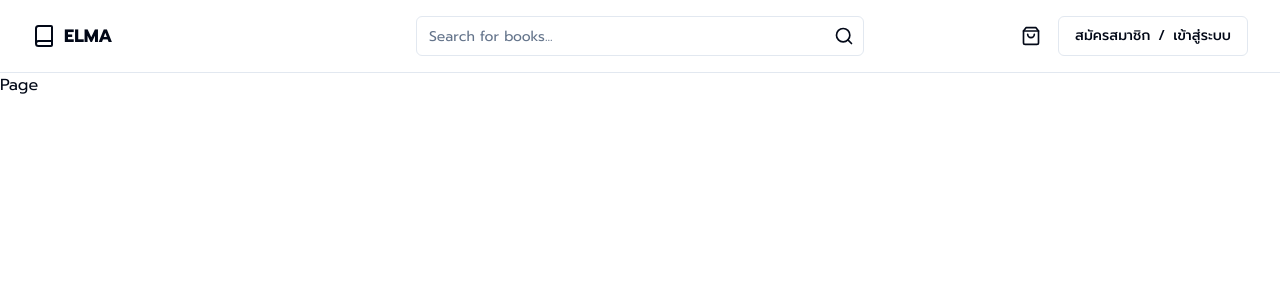
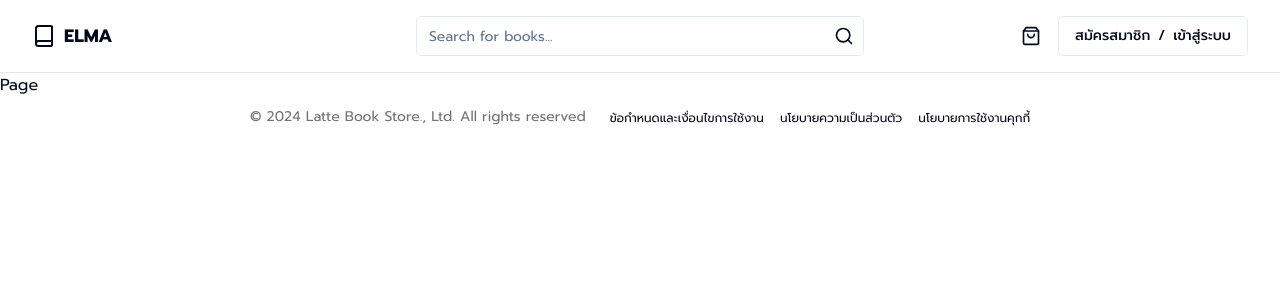
Before and after one commit to staciax/elma, a Next.js app in the folder frontend/: page /cart in a window 1280 px wide. Shown: the top 300 px of the page. Built offline with nearby package versions, Linux system fonts and the light colour scheme.

Commit message:
implement footer

```diff
--- a/frontend/app/(routes)/(home)/layout.tsx
+++ b/frontend/app/(routes)/(home)/layout.tsx
@@ -1,3 +1,4 @@
+import Footer from '@/components/footer';
 import Header from '@/components/header';
 
 export default function HomeLayout({
@@ -9,6 +10,7 @@ export default function HomeLayout({
 		<>
 			<Header />
 			{children}
+			<Footer />
 		</>
 	);
 }
--- a/frontend/components/footer.tsx
+++ b/frontend/components/footer.tsx
@@ -1,5 +1,24 @@
+import Link from 'next/link';
+
 function Footer() {
-	return <div>Footer</div>;
+	return (
+		<footer className="bg-background">
+			<section className="flex h-10 items-center justify-center space-x-6">
+				<span className="text-[#737373] text-sm">&copy; 2024 Latte Book Store., Ltd. All rights reserved</span>
+				<div className="space-x-4">
+					<Link href="#" className="select-none text-xs">
+						ข้อกำหนดและเงื่อนไขการใช้งาน
+					</Link>
+					<Link href="#" className="select-none text-xs">
+						นโยบายความเป็นส่วนตัว
+					</Link>
+					<Link href="#" className="select-none text-xs">
+						นโยบายการใช้งานคุกกี้
+					</Link>
+				</div>
+			</section>
+		</footer>
+	);
 }
 
 export default Footer;
```
